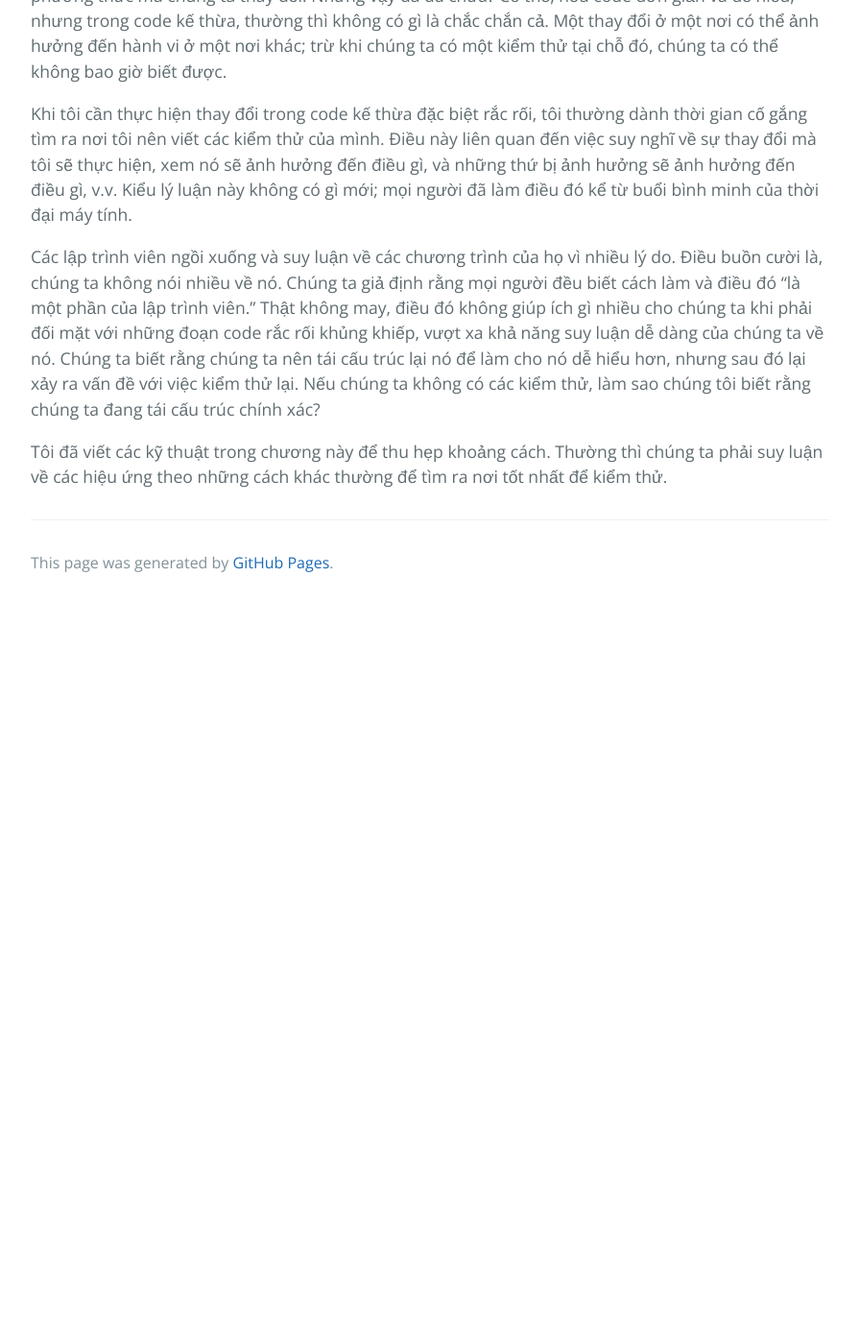
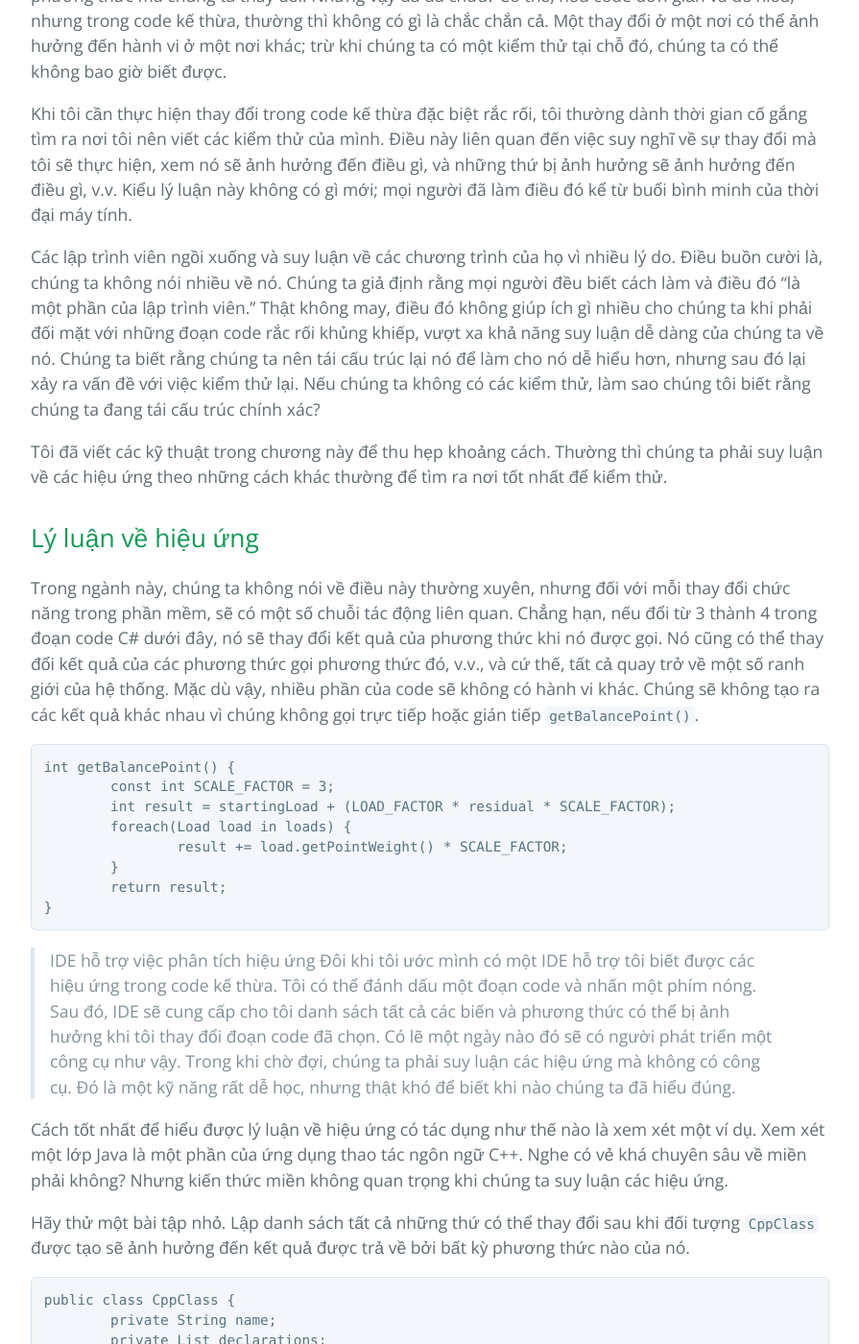
Before and after one commit to HaiBV/haibv.github.io, a Jekyll site: the page built from working-effectively-with-legacy-code/chapter-11-i-need-to-make-a-change-what-methods-should-i-test.md, in a window 1280 px wide and 1400 px high, scrolled down 699 px. Shown: the whole window at 96% size, without its empty margins (192-1087 px from the left). Built offline with Jekyll 4.4.1, drawn with Linux system fonts in a browser that asks for light colours; our own code applies the rules of GitHub Pages for plain Markdown files; before the commit the page ends 1329 px from its top, so only the background shows below that; some of the changed text lies outside the part shown.

Commit message:
Book - Working Efectively with Legacy Code - P2 - C11

````diff
--- a/working-effectively-with-legacy-code/chapter-11-i-need-to-make-a-change-what-methods-should-i-test.md
+++ b/working-effectively-with-legacy-code/chapter-11-i-need-to-make-a-change-what-methods-should-i-test.md
@@ -11,3 +11,60 @@ Khi tôi cần thực hiện thay đổi trong code kế thừa đặc biệt r
 Các lập trình viên ngồi xuống và suy luận về các chương trình của họ vì nhiều lý do. Điều buồn cười là, chúng ta không nói nhiều về nó. Chúng ta giả định rằng mọi người đều biết cách làm và điều đó "là một phần của lập trình viên." Thật không may, điều đó không giúp ích gì nhiều cho chúng ta khi phải đối mặt với những đoạn code rắc rối khủng khiếp, vượt xa khả năng suy luận dễ dàng của chúng ta về nó. Chúng ta biết rằng chúng ta nên tái cấu trúc lại nó để làm cho nó dễ hiểu hơn, nhưng sau đó lại xảy ra vấn đề với việc kiểm thử lại. Nếu chúng ta không có các kiểm thử, làm sao chúng tôi biết rằng chúng ta đang tái cấu trúc chính xác?
 
 Tôi đã viết các kỹ thuật trong chương này để thu hẹp khoảng cách. Thường thì chúng ta phải suy luận về các hiệu ứng theo những cách khác thường để tìm ra nơi tốt nhất để kiểm thử.
+
+## Lý luận về hiệu ứng
+
+Trong ngành này, chúng ta không nói về điều này thường xuyên, nhưng đối với mỗi thay đổi chức năng trong phần mềm, sẽ có một số chuỗi tác động liên quan. Chẳng hạn, nếu đổi từ 3 thành 4 trong đoạn code C# dưới đây, nó sẽ thay đổi kết quả của phương thức khi nó được gọi. Nó cũng có thể thay đổi kết quả của các phương thức gọi phương thức đó, v.v., và cứ thế, tất cả quay trở về một số ranh giới của hệ thống. Mặc dù vậy, nhiều phần của code sẽ không có hành vi khác. Chúng sẽ không tạo ra các kết quả khác nhau vì chúng không gọi trực tiếp hoặc gián tiếp `getBalancePoint()`.
+
+```C
+int getBalancePoint() {
+	const int SCALE_FACTOR = 3;
+	int result = startingLoad + (LOAD_FACTOR * residual * SCALE_FACTOR);
+	foreach(Load load in loads) {
+		result += load.getPointWeight() * SCALE_FACTOR;
+	}
+	return result;
+}
+```
+
+> IDE hỗ trợ việc phân tích hiệu ứng
+> Đôi khi tôi ước mình có một IDE hỗ trợ tôi biết được các hiệu ứng trong code kế thừa. Tôi có thể đánh dấu một đoạn code và nhấn một phím nóng. Sau đó, IDE sẽ cung cấp cho tôi danh sách tất cả các biến và phương thức có thể bị ảnh hưởng khi tôi thay đổi đoạn code đã chọn.
+> Có lẽ một ngày nào đó sẽ có người phát triển một công cụ như vậy. Trong khi chờ đợi, chúng ta phải suy luận các hiệu ứng mà không có công cụ. Đó là một kỹ năng rất dễ học, nhưng thật khó để biết khi nào chúng ta đã hiểu đúng.
+
+Cách tốt nhất để hiểu được lý luận về hiệu ứng có tác dụng như thế nào là xem xét một ví dụ. Xem xét một lớp Java là một phần của ứng dụng thao tác ngôn ngữ C++. Nghe có vẻ khá chuyên sâu về miền phải không? Nhưng kiến thức miền không quan trọng khi chúng ta suy luận các hiệu ứng.
+
+Hãy thử một bài tập nhỏ. Lập danh sách tất cả những thứ có thể thay đổi sau khi đối tượng `CppClass` được tạo sẽ ảnh hưởng đến kết quả được trả về bởi bất kỳ phương thức nào của nó.
+
+```Java
+public class CppClass {
+	private String name;
+	private List declarations;
+
+	public CppClass(String name, List declarations) {
+		this.name = name;
+		this.declarations = declarations;
+	}
+
+	public int getDeclarationCount() {
+		return declarations.size();
+	}
+
+	public String getName() {
+		return name;
+	}
+
+	public Declaration getDeclaration(int index) {
+		return ((Declaration)declarations.get(index));
+	}
+
+	public String getInterface(String interfaceName, int [] indices) {
+		String result = "class " + interfaceName + " {\npublic:\n";
+		for (int n = 0; n < indices.length; n++) {
+			Declaration virtualFunction = (Declaration)(declarations.get(indices[n]));
+			result += "\t" + virtualFunction.asAbstract() + "\n";
+		}
+		result += "};\n";
+		return result;
+	}
+}
+```
````
